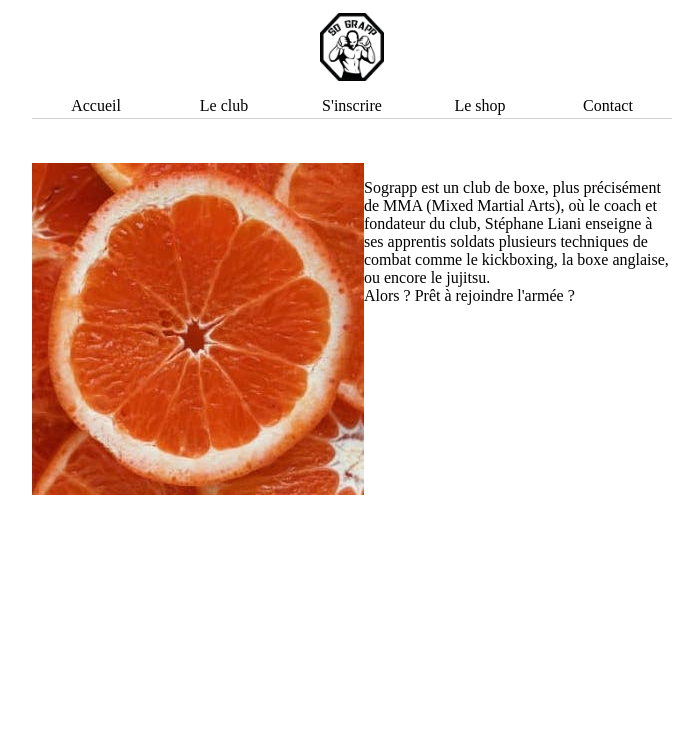
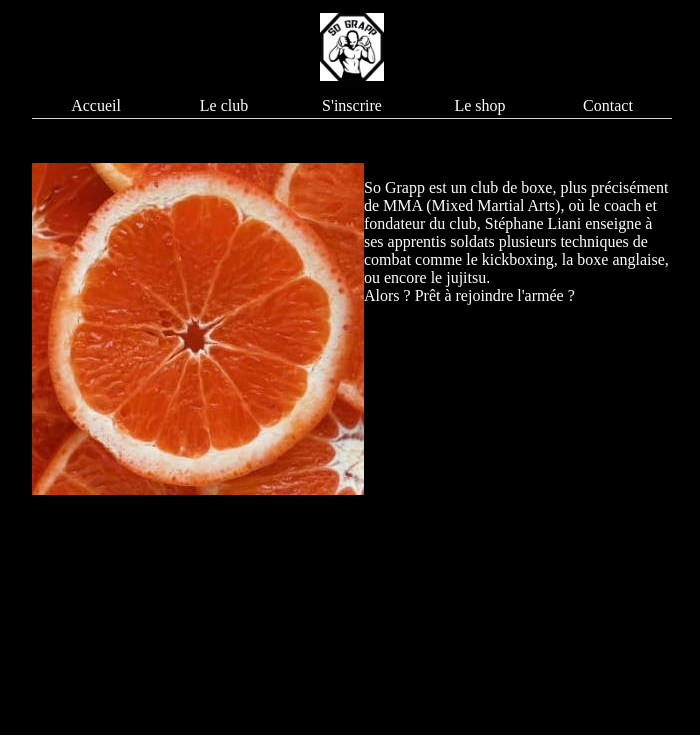
Before and after one commit to damiencfs/sograpp, a PHP site: page /club.html in a window 1280 px wide. Shown: the top 735 px of the page, without its empty margins (288-988 px from the left). Run offline with PHP 8.4, Linux system fonts and the light colour scheme; some libraries are stand-ins or nearby versions.

Commit message:
modification couleur BG

```diff
--- a/club.html
+++ b/club.html
@@ -20,7 +20,7 @@
 
     <section id="club">
         <img src="ressources/img-test.jpg" alt="image du club"/>
-        <p> Sograpp est un club de boxe, plus précisément de MMA (Mixed Martial Arts), où le coach et fondateur du club,
+        <p> So Grapp est un club de boxe, plus précisément de MMA (Mixed Martial Arts), où le coach et fondateur du club,
     Stéphane Liani enseigne à ses apprentis soldats plusieurs techniques de combat comme le kickboxing, la boxe anglaise,
     ou encore le jujitsu. <br/>
 Alors ? Prêt à rejoindre l'armée ?</p>
--- a/css/style.css
+++ b/css/style.css
@@ -3,7 +3,13 @@ html, body{
     padding:0;
     overflow-y: hidden;
 }
-
+body {
+    background-color: black;
+    color: white;
+}
+a {
+    color: white;
+}
 header {
     display: grid;
     justify-content: center;
@@ -36,7 +42,6 @@ header nav {
 
 header nav a {
     text-decoration: none;
-    color: black;
     margin: auto;
 }
 
```
